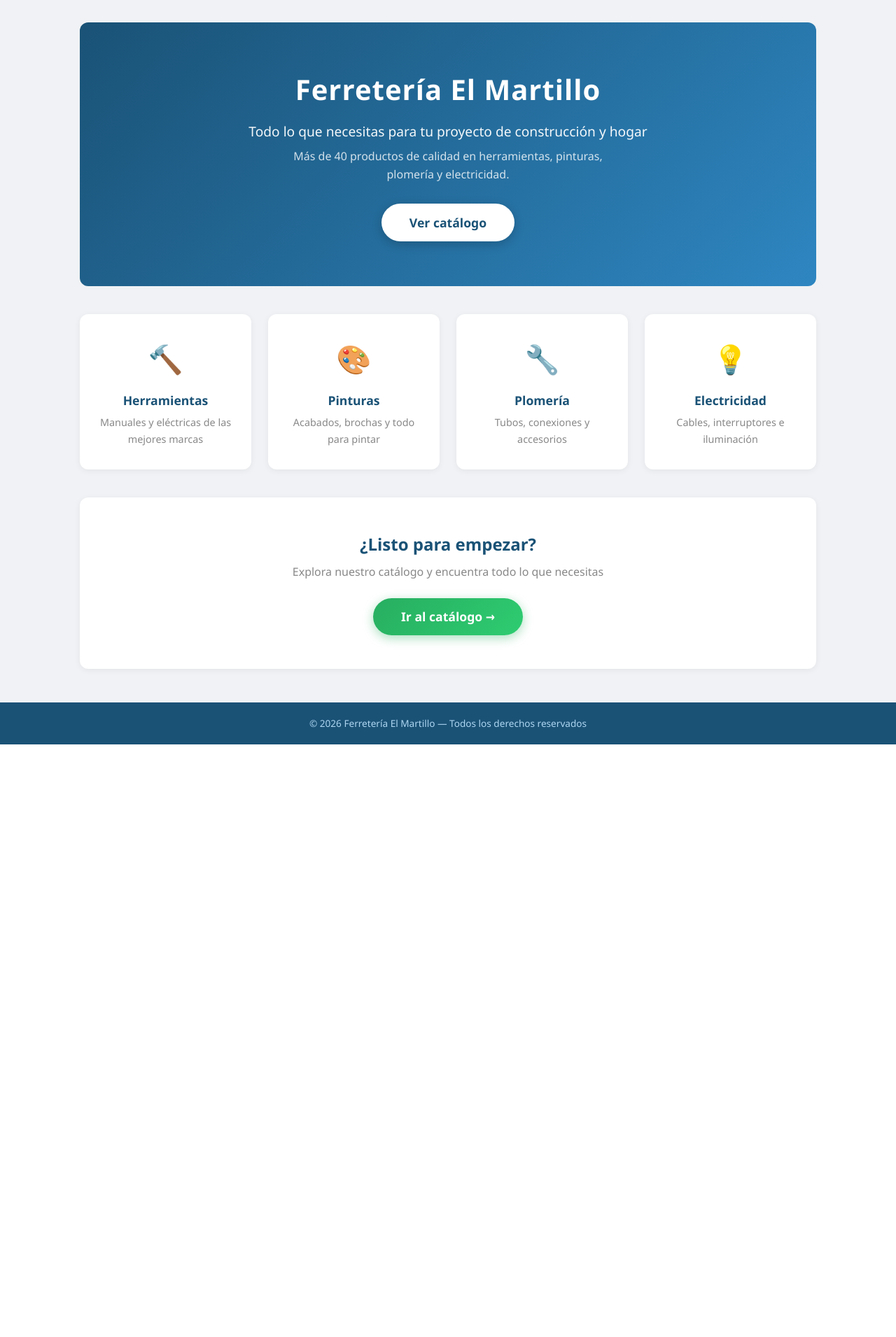
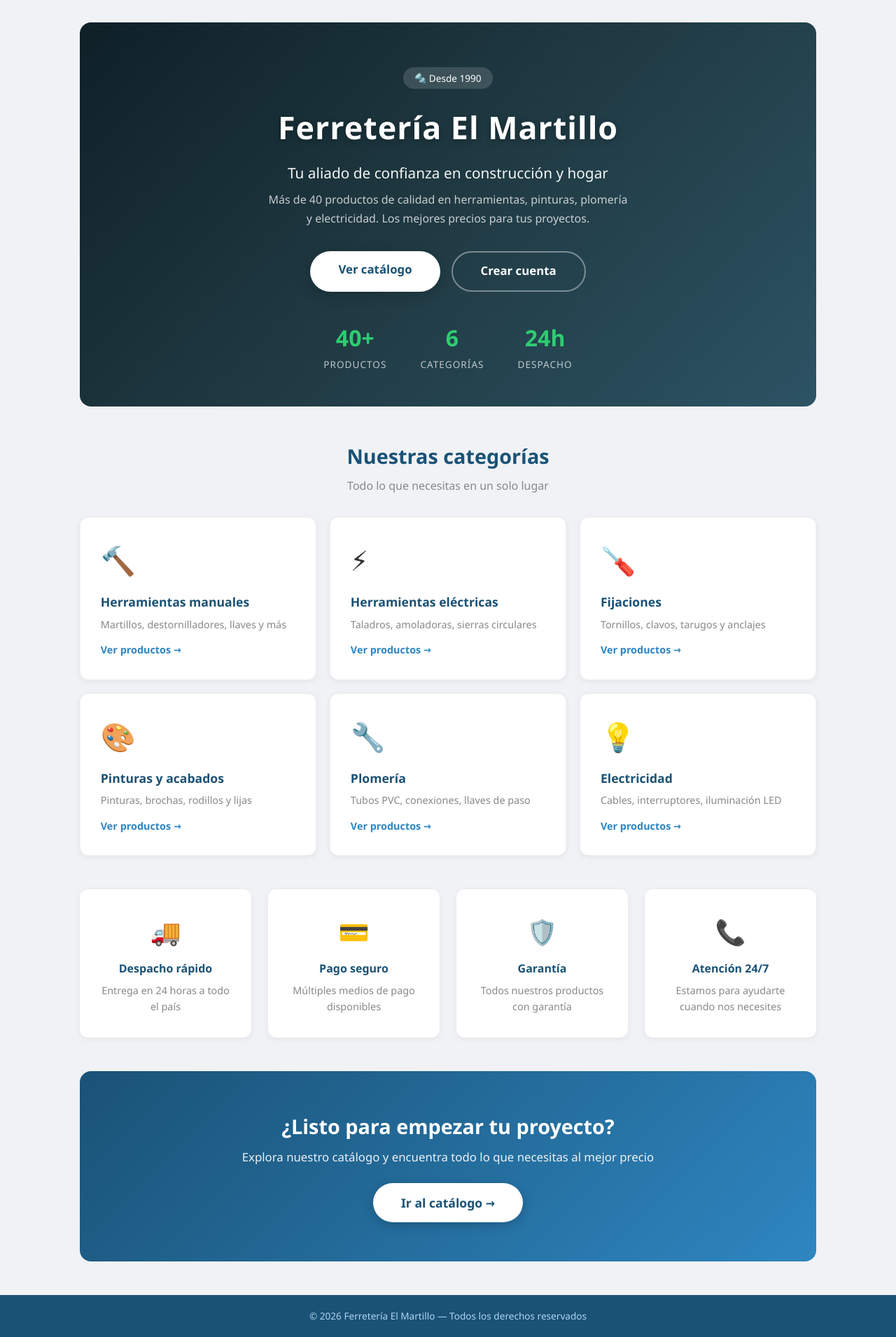
Before and after one commit to Cristobalaros2/Evaluacion-1-Programacion-Back-End, a Django app: page / in a window 1280 px wide. Shown: the part 170-2081 px from the top of the page at 70% size. Before the commit the page ends 1234 px from the top, so only its background shows below. Run offline with Django 5.2, Linux system fonts and the light colour scheme.

Commit message:
Mejorar diseño de landing page

```diff
--- a/catalogo/static/css/style.css
+++ b/catalogo/static/css/style.css
@@ -790,107 +790,227 @@ footer {
 
 /* === LANDING PAGE === */
 .hero {
-    background: linear-gradient(135deg, #1a5276, #2e86c1);
+    background: linear-gradient(135deg, #0f2027, #203a43, #2c5364);
     color: white;
     text-align: center;
-    padding: 4rem 2rem;
-    border-radius: 12px;
-    margin-bottom: 2.5rem;
+    padding: 4rem 2rem 3rem;
+    border-radius: 16px;
+    margin-bottom: 3rem;
+    position: relative;
+    overflow: hidden;
+}
+.hero::before {
+    content: '';
+    position: absolute;
+    top: -50%;
+    left: -50%;
+    width: 200%;
+    height: 200%;
+    background: radial-gradient(circle, rgba(255,255,255,0.03) 1px, transparent 1px);
+    background-size: 30px 30px;
+}
+.hero-badge {
+    display: inline-block;
+    background: rgba(255,255,255,0.15);
+    padding: 0.3rem 1rem;
+    border-radius: 20px;
+    font-size: 0.85rem;
+    margin-bottom: 1.2rem;
+    backdrop-filter: blur(5px);
 }
 .hero h1 {
-    font-size: 2.5rem;
+    font-size: 2.8rem;
     margin-bottom: 0.8rem;
     letter-spacing: 1px;
+    text-shadow: 0 2px 10px rgba(0,0,0,0.3);
 }
 .hero-sub {
-    font-size: 1.2rem;
+    font-size: 1.3rem;
     opacity: 0.95;
     margin-bottom: 0.5rem;
+    font-weight: 300;
 }
 .hero-desc {
     font-size: 1rem;
-    opacity: 0.8;
-    margin-bottom: 1.8rem;
-    max-width: 500px;
+    opacity: 0.75;
+    margin-bottom: 2rem;
+    max-width: 520px;
     margin-left: auto;
     margin-right: auto;
+    line-height: 1.7;
 }
-.hero-btn {
+.hero-botones {
+    display: flex;
+    gap: 1rem;
+    justify-content: center;
+    flex-wrap: wrap;
+    margin-bottom: 2.5rem;
+}
+.hero-btn-primary {
     display: inline-block;
     background: white;
     color: #1a5276;
     text-decoration: none;
-    padding: 0.8rem 2.5rem;
+    padding: 0.85rem 2.5rem;
+    border-radius: 50px;
+    font-weight: 700;
+    font-size: 1.05rem;
+    transition: all 0.3s;
+    box-shadow: 0 4px 20px rgba(0,0,0,0.2);
+}
+.hero-btn-primary:hover {
+    transform: translateY(-3px);
+    box-shadow: 0 8px 30px rgba(0,0,0,0.3);
+}
+.hero-btn-secondary {
+    display: inline-block;
+    background: transparent;
+    color: white;
+    text-decoration: none;
+    padding: 0.85rem 2.5rem;
+    border-radius: 50px;
+    font-weight: 600;
+    font-size: 1.05rem;
+    border: 2px solid rgba(255,255,255,0.4);
+    transition: all 0.3s;
+}
+.hero-btn-secondary:hover {
+    background: rgba(255,255,255,0.1);
+    border-color: rgba(255,255,255,0.7);
+}
+.hero-stats {
+    display: flex;
+    justify-content: center;
+    gap: 3rem;
+    flex-wrap: wrap;
+}
+.stat {
+    text-align: center;
+}
+.stat-num {
+    display: block;
+    font-size: 2rem;
+    font-weight: 700;
+    color: #2ecc71;
+}
+.stat-label {
+    font-size: 0.85rem;
+    opacity: 0.7;
+    text-transform: uppercase;
+    letter-spacing: 1px;
+}
+
+.section-title {
+    text-align: center;
+    color: #1a5276;
+    font-size: 1.8rem;
+    margin-bottom: 0.4rem;
+}
+.section-sub {
+    text-align: center;
+    color: #888;
+    margin-bottom: 2rem;
+}
+
+.categorias {
+    margin-bottom: 3rem;
+}
+.cat-grid {
+    display: grid;
+    grid-template-columns: repeat(auto-fit, minmax(250px, 1fr));
+    gap: 1.2rem;
+}
+.cat-card {
+    background: white;
+    text-decoration: none;
+    padding: 1.8rem;
+    border-radius: 12px;
+    box-shadow: 0 2px 10px rgba(0,0,0,0.06);
+    transition: all 0.3s;
+    border: 1px solid #f0f0f0;
+    color: inherit;
+}
+.cat-card:hover {
+    transform: translateY(-5px);
+    box-shadow: 0 8px 25px rgba(0,0,0,0.1);
+    border-color: #2e86c1;
+}
+.cat-icon {
+    font-size: 2.5rem;
+    margin-bottom: 0.8rem;
+}
+.cat-card h3 {
+    color: #1a5276;
+    margin-bottom: 0.4rem;
+    font-size: 1.1rem;
+}
+.cat-card p {
+    color: #888;
+    font-size: 0.9rem;
+    margin-bottom: 0.8rem;
+}
+.cat-link {
+    color: #2e86c1;
+    font-weight: 600;
+    font-size: 0.9rem;
+}
+
+.beneficios {
+    display: grid;
+    grid-template-columns: repeat(auto-fit, minmax(220px, 1fr));
+    gap: 1.5rem;
+    margin-bottom: 3rem;
+}
+.beneficio {
+    text-align: center;
+    padding: 2rem 1.5rem;
+    background: white;
+    border-radius: 12px;
+    box-shadow: 0 2px 10px rgba(0,0,0,0.06);
+}
+.ben-icon {
+    font-size: 2.2rem;
+    margin-bottom: 0.8rem;
+}
+.beneficio h3 {
+    color: #1a5276;
+    margin-bottom: 0.4rem;
+    font-size: 1rem;
+}
+.beneficio p {
+    color: #888;
+    font-size: 0.9rem;
+}
+
+.cta-final {
+    background: linear-gradient(135deg, #1a5276, #2e86c1);
+    text-align: center;
+    padding: 3.5rem 2rem;
+    border-radius: 16px;
+    color: white;
+}
+.cta-contenido h2 {
+    font-size: 1.8rem;
+    margin-bottom: 0.5rem;
+}
+.cta-contenido p {
+    opacity: 0.9;
+    margin-bottom: 1.5rem;
+    font-size: 1.05rem;
+}
+.cta-btn-final {
+    display: inline-block;
+    background: white;
+    color: #1a5276;
+    text-decoration: none;
+    padding: 0.85rem 2.5rem;
     border-radius: 50px;
     font-weight: 700;
     font-size: 1.1rem;
     transition: all 0.3s;
     box-shadow: 0 4px 15px rgba(0,0,0,0.2);
 }
-.hero-btn:hover {
+.cta-btn-final:hover {
     transform: translateY(-2px);
     box-shadow: 0 6px 20px rgba(0,0,0,0.3);
 }
-
-.features {
-    display: grid;
-    grid-template-columns: repeat(auto-fit, minmax(200px, 1fr));
-    gap: 1.5rem;
-    margin-bottom: 2.5rem;
-}
-.feature {
-    background: white;
-    text-align: center;
-    padding: 2rem 1.5rem;
-    border-radius: 12px;
-    box-shadow: 0 2px 10px rgba(0,0,0,0.06);
-    transition: transform 0.2s;
-}
-.feature:hover {
-    transform: translateY(-3px);
-}
-.feature-icon {
-    font-size: 2.5rem;
-    margin-bottom: 0.8rem;
-}
-.feature h3 {
-    color: #1a5276;
-    margin-bottom: 0.4rem;
-    font-size: 1.1rem;
-}
-.feature p {
-    color: #888;
-    font-size: 0.9rem;
-}
-
-.cta {
-    text-align: center;
-    background: white;
-    padding: 3rem 2rem;
-    border-radius: 12px;
-    box-shadow: 0 2px 10px rgba(0,0,0,0.06);
-}
-.cta h2 {
-    color: #1a5276;
-    margin-bottom: 0.5rem;
-}
-.cta p {
-    color: #888;
-    margin-bottom: 1.5rem;
-}
-.cta-btn {
-    display: inline-block;
-    background: linear-gradient(135deg, #27ae60, #2ecc71);
-    color: white;
-    text-decoration: none;
-    padding: 0.8rem 2.5rem;
-    border-radius: 50px;
-    font-weight: 700;
-    font-size: 1.1rem;
-    transition: all 0.3s;
-    box-shadow: 0 4px 15px rgba(39,174,96,0.4);
-}
-.cta-btn:hover {
-    transform: translateY(-2px);
-    box-shadow: 0 6px 20px rgba(39,174,96,0.5);
-}
--- a/catalogo/templates/catalogo/landing.html
+++ b/catalogo/templates/catalogo/landing.html
@@ -6,39 +6,102 @@
 {% block content %}
 <section class="hero">
     <div class="hero-content">
+        <span class="hero-badge">🔩 Desde 1990</span>
         <h1>Ferretería El Martillo</h1>
-        <p class="hero-sub">Todo lo que necesitas para tu proyecto de construcción y hogar</p>
-        <p class="hero-desc">Más de 40 productos de calidad en herramientas, pinturas, plomería y electricidad.</p>
-        <a href="{% url 'catalogo:lista' %}" class="hero-btn">Ver catálogo</a>
+        <p class="hero-sub">Tu aliado de confianza en construcción y hogar</p>
+        <p class="hero-desc">Más de 40 productos de calidad en herramientas, pinturas, plomería y electricidad. Los mejores precios para tus proyectos.</p>
+        <div class="hero-botones">
+            <a href="{% url 'catalogo:lista' %}" class="hero-btn-primary">Ver catálogo</a>
+            <a href="{% url 'catalogo:registro' %}" class="hero-btn-secondary">Crear cuenta</a>
+        </div>
+    </div>
+    <div class="hero-stats">
+        <div class="stat">
+            <span class="stat-num">40+</span>
+            <span class="stat-label">Productos</span>
+        </div>
+        <div class="stat">
+            <span class="stat-num">6</span>
+            <span class="stat-label">Categorías</span>
+        </div>
+        <div class="stat">
+            <span class="stat-num">24h</span>
+            <span class="stat-label">Despacho</span>
+        </div>
     </div>
 </section>
 
-<section class="features">
-    <div class="feature">
-        <div class="feature-icon">🔨</div>
-        <h3>Herramientas</h3>
-        <p>Manuales y eléctricas de las mejores marcas</p>
-    </div>
-    <div class="feature">
-        <div class="feature-icon">🎨</div>
-        <h3>Pinturas</h3>
-        <p>Acabados, brochas y todo para pintar</p>
-    </div>
-    <div class="feature">
-        <div class="feature-icon">🔧</div>
-        <h3>Plomería</h3>
-        <p>Tubos, conexiones y accesorios</p>
-    </div>
-    <div class="feature">
-        <div class="feature-icon">💡</div>
-        <h3>Electricidad</h3>
-        <p>Cables, interruptores e iluminación</p>
+<section class="categorias">
+    <h2 class="section-title">Nuestras categorías</h2>
+    <p class="section-sub">Todo lo que necesitas en un solo lugar</p>
+    <div class="cat-grid">
+        <a href="{% url 'catalogo:lista' %}" class="cat-card">
+            <div class="cat-icon">🔨</div>
+            <h3>Herramientas manuales</h3>
+            <p>Martillos, destornilladores, llaves y más</p>
+            <span class="cat-link">Ver productos →</span>
+        </a>
+        <a href="{% url 'catalogo:lista' %}" class="cat-card">
+            <div class="cat-icon">⚡</div>
+            <h3>Herramientas eléctricas</h3>
+            <p>Taladros, amoladoras, sierras circulares</p>
+            <span class="cat-link">Ver productos →</span>
+        </a>
+        <a href="{% url 'catalogo:lista' %}" class="cat-card">
+            <div class="cat-icon">🪛</div>
+            <h3>Fijaciones</h3>
+            <p>Tornillos, clavos, tarugos y anclajes</p>
+            <span class="cat-link">Ver productos →</span>
+        </a>
+        <a href="{% url 'catalogo:lista' %}" class="cat-card">
+            <div class="cat-icon">🎨</div>
+            <h3>Pinturas y acabados</h3>
+            <p>Pinturas, brochas, rodillos y lijas</p>
+            <span class="cat-link">Ver productos →</span>
+        </a>
+        <a href="{% url 'catalogo:lista' %}" class="cat-card">
+            <div class="cat-icon">🔧</div>
+            <h3>Plomería</h3>
+            <p>Tubos PVC, conexiones, llaves de paso</p>
+            <span class="cat-link">Ver productos →</span>
+        </a>
+        <a href="{% url 'catalogo:lista' %}" class="cat-card">
+            <div class="cat-icon">💡</div>
+            <h3>Electricidad</h3>
+            <p>Cables, interruptores, iluminación LED</p>
+            <span class="cat-link">Ver productos →</span>
+        </a>
     </div>
 </section>
 
-<section class="cta">
-    <h2>¿Listo para empezar?</h2>
-    <p>Explora nuestro catálogo y encuentra todo lo que necesitas</p>
-    <a href="{% url 'catalogo:lista' %}" class="cta-btn">Ir al catálogo →</a>
+<section class="beneficios">
+    <div class="beneficio">
+        <div class="ben-icon">🚚</div>
+        <h3>Despacho rápido</h3>
+        <p>Entrega en 24 horas a todo el país</p>
+    </div>
+    <div class="beneficio">
+        <div class="ben-icon">💳</div>
+        <h3>Pago seguro</h3>
+        <p>Múltiples medios de pago disponibles</p>
+    </div>
+    <div class="beneficio">
+        <div class="ben-icon">🛡️</div>
+        <h3>Garantía</h3>
+        <p>Todos nuestros productos con garantía</p>
+    </div>
+    <div class="beneficio">
+        <div class="ben-icon">📞</div>
+        <h3>Atención 24/7</h3>
+        <p>Estamos para ayudarte cuando nos necesites</p>
+    </div>
+</section>
+
+<section class="cta-final">
+    <div class="cta-contenido">
+        <h2>¿Listo para empezar tu proyecto?</h2>
+        <p>Explora nuestro catálogo y encuentra todo lo que necesitas al mejor precio</p>
+        <a href="{% url 'catalogo:lista' %}" class="cta-btn-final">Ir al catálogo →</a>
+    </div>
 </section>
 {% endblock %}
--- a/productos.json
+++ b/productos.json
@@ -132,7 +132,7 @@
     "nombre": "Pistola de calor 1500W",
     "categoria": "Herramientas eléctricas",
     "precio": 19990,
-    "stock": 11,
+    "stock": 10,
     "imagen": "images/17-pistola-calor.jpg"
   },
   {
```
